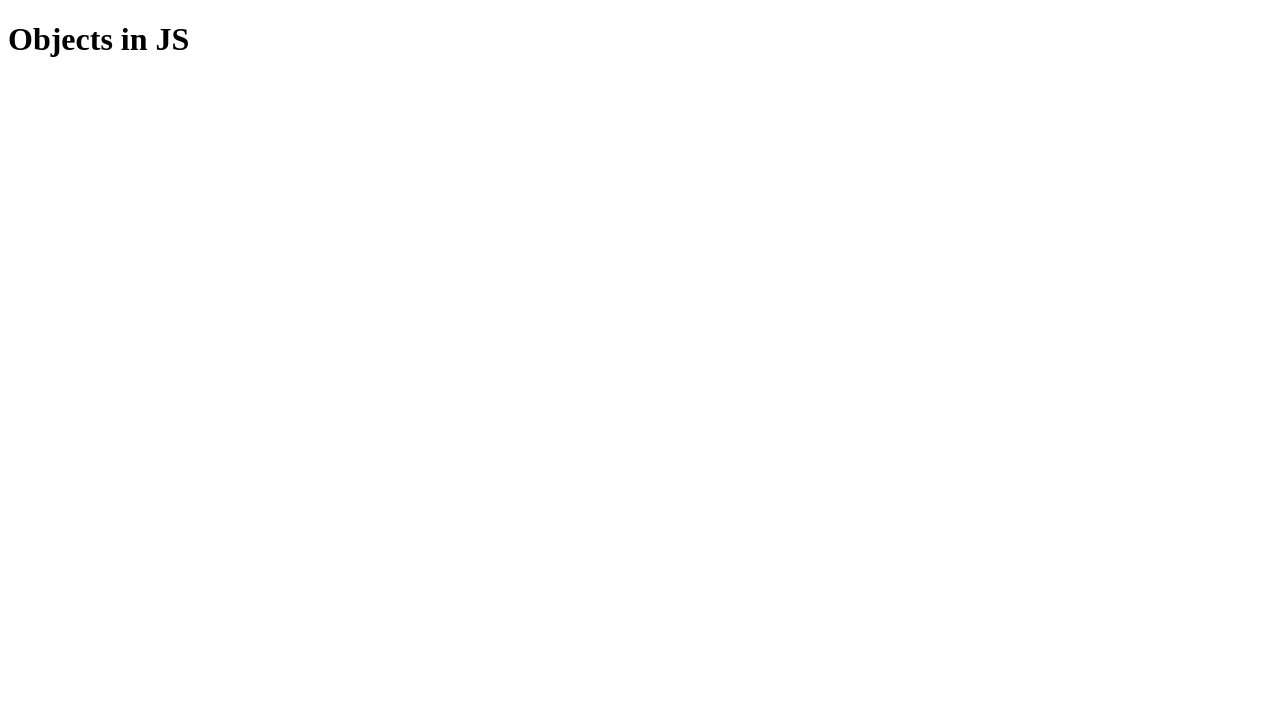
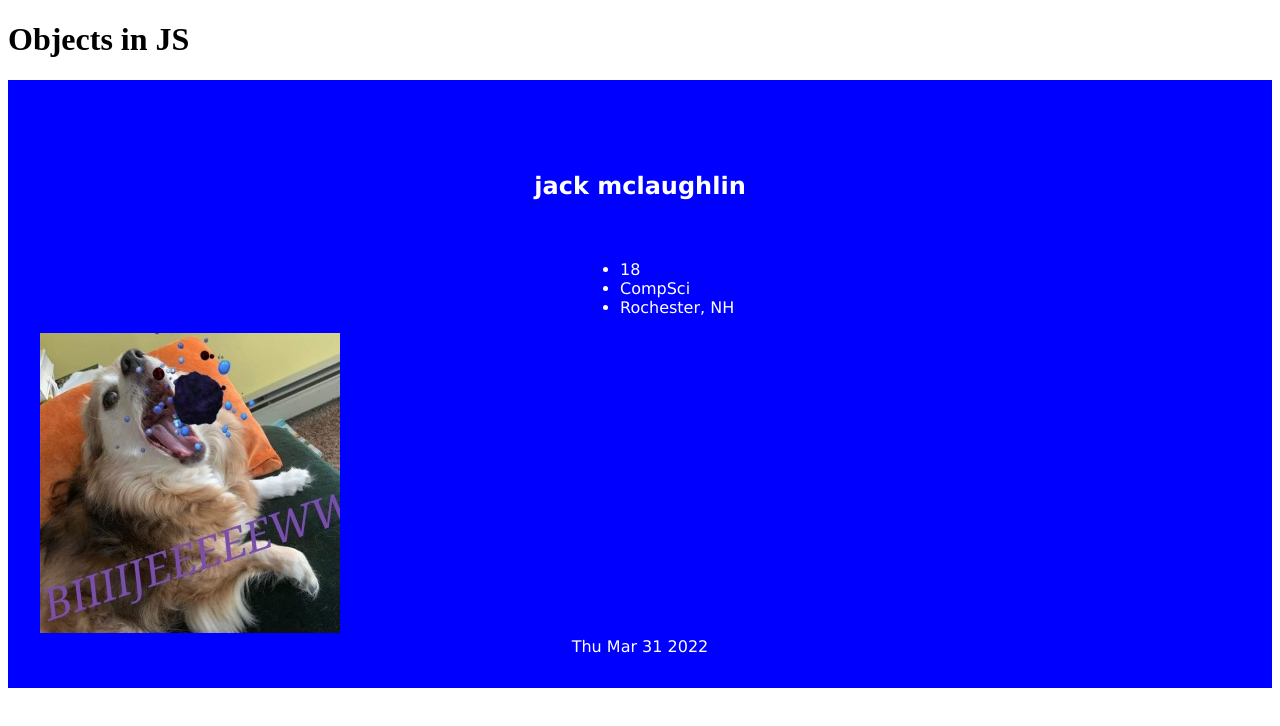
Before and after one commit to sirpighead/140, a plain HTML site: page exercises/JS_Practice/index.html in a window 1280 px wide. Drawn offline with Linux system fonts and the light colour scheme.

Commit message:
finish js

```diff
--- a/exercises/JS_Practice/objects.js
+++ b/exercises/JS_Practice/objects.js
@@ -1,14 +1,14 @@
 ///////////////////////////////////////// Object Literal Syntax
-/* const book = {
-    title: "Nineteen Eighty-Four",
-    author: "George Orwell",
-    genre: "Dystopian Future",
-    edition: 1,
-    published: 1949
-};
+//  const book = {
+//     title: "Nineteen Eighty-Four",
+//     author: "George Orwell",
+//     genre: "Dystopian Future",
+//     edition: 1,
+//     published: 1949
+// };
 
-console.log(book);
-console.log(book.genre); */
+// console.log(book);
+// console.log(book.genre);
 
 
 ////////////////////////////////////////// Object Prototype Constructor
@@ -23,15 +23,65 @@ console.log(book);
 console.log(book.author); */
 
 /////////////////////////////////////////// Constructor Function
-const Book = function (title, author, genre, edition, published) {
-    this.title = title;
-    this.author = author;
-    this.genre = genre;
-    this.edition = edition;
-    this.published = published;
+// const Book = function (title, author, genre, edition, published) {
+//     this.title = title;
+//     this.author = author;
+//     this.genre = genre;
+//     this.edition = edition;
+//     this.published = published;
 
+// };
+
+// const order = new Book('Nineteen Eighty-Four','George Orwell','Dystopian Future',1, 1949 );
+// console.log(order);
+// console.log(order.published);
+
+const me = {
+    age: 18,
+    name: "jack mclaughlin",
+    hometown: "Rochester, NH",
+    major: "CompSci",
+    dog_img: "../../images/harley.jpg",
 };
 
-const order = new Book('Nineteen Eighty-Four','George Orwell','Dystopian Future',1, 1949 );
-console.log(order);
-console.log(order.published);
+let h2 = document.createElement('h2');
+let list = document.createElement('ul');
+let ageItem = document.createElement('li');
+let majorItem = document.createElement('li');
+let townItem = document.createElement('li');
+
+h2.innerText = me.name;
+ageItem.innerText = me.age;
+majorItem.innerText = me.major;
+townItem.innerText = me.hometown;
+
+list.append(ageItem, majorItem, townItem);
+let div = document.querySelector('.collector');
+div.appendChild(h2);
+div.appendChild(list);
+
+let img = document.createElement('img');
+img.src = me.dog_img;
+div.appendChild(img);
+
+
+let footer = document.createElement('footer');
+let today = new Date();
+let dateString = today.toDateString();
+footer.innerText = dateString;
+div.appendChild(footer);
+
+
+// Styles
+
+div.style.backgroundColor = 'blue';
+div.style.color = 'white';
+div.style.padding = '2rem';
+div.style.fontFamily = 'Verdana, sans-serif';
+
+h2.style.margin = '5%';
+h2.style.textAlign = 'center';
+
+list.style.marginLeft = '45%';
+
+footer.style.textAlign = 'center';
```
Also changed, not shown: exercises/JS_Practice/scripts.js (+13 -0 lines), index.html (+1 -0 lines), 1 other file.
